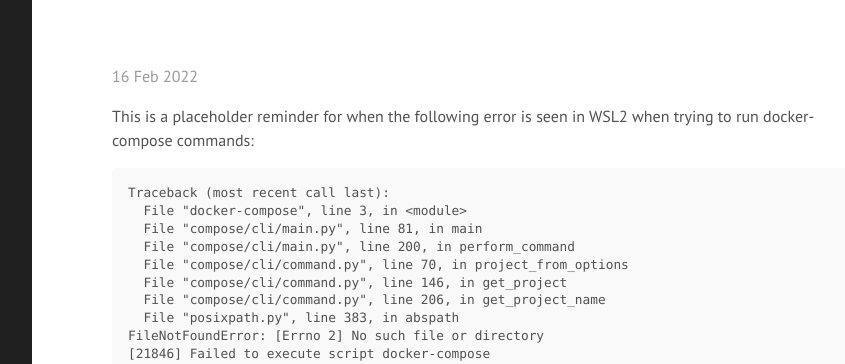
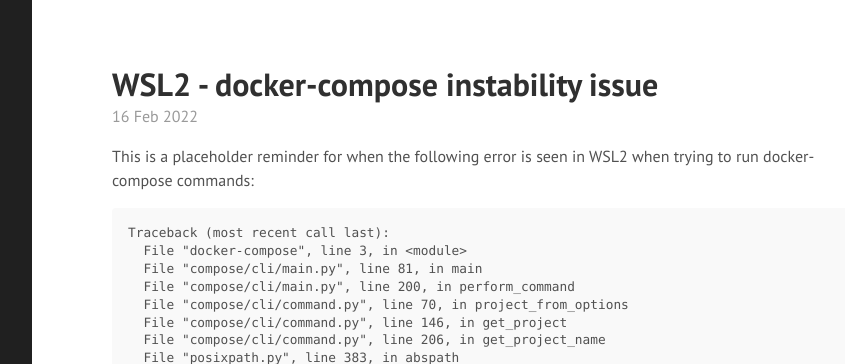
Before and after one commit to slowmonkey/slowmonkey.github.io, a Jekyll site: the page built from _posts/2022-02-16-wsl2-docker-compose-instability.md, in a window 1280 px wide, cut to the strip 0-364 px from the top of the page. Shown: the whole strip, without its empty margins (256-1101 px from the left). Built offline with Jekyll 4.4.1, drawn with Linux system fonts in a browser that asks for light colours; nearby versions of some CDN libraries; our own code applies the rules of GitHub Pages for plain Markdown files.

Commit message:
Fixing use of : in the front matter of a post

```diff
--- a/_posts/2022-02-16-wsl2-docker-compose-instability.md
+++ b/_posts/2022-02-16-wsl2-docker-compose-instability.md
@@ -1,9 +1,9 @@
 ---
 layout: post
-title: "WSL2: docker-compose instability issue"
+title: "WSL2 - docker-compose instability issue"
 categories: [wsl2]
 tags: [wsl2,docker]
-excerpt: WSL2: docker-compose instability issue
+excerpt: WSL2 - docker-compose instability issue
 ---
 
 This is a placeholder reminder for when the following error is seen in WSL2 when trying to run docker-compose commands:
```
Also changed, not shown: _posts/2022-02-16-wsl2-time-drift.md (+2 -2 lines).
